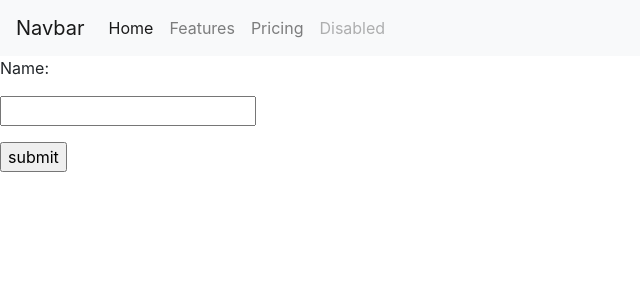
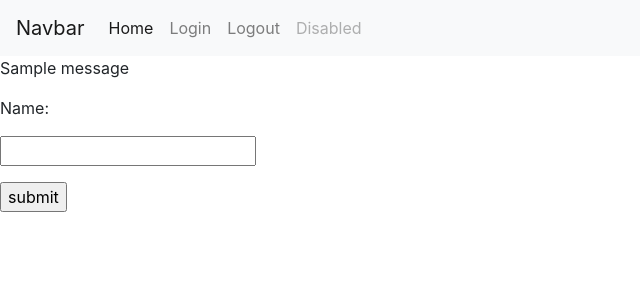
Before and after one commit to chick3n1i1/My-Python-Journey, a Flask app: page /login in a window 1280 px wide. Shown: the top 300 px of the page, without its empty margins (0-640 px from the left). Run offline with Flask 3, Linux system fonts and the light colour scheme; one stand-in notice (Sample message) is shown.

Commit message:
flask tutorial # 6
Flask tutorial 6 Message flashing. Tech with Tim

```diff
--- a/templates/base.html
+++ b/templates/base.html
@@ -13,13 +13,13 @@
             <div class="collapse navbar-collapse" id="navbarNav">
               <ul class="navbar-nav">
                 <li class="nav-item active">
-                  <a class="nav-link" href="#">Home <span class="sr-only">(current)</span></a>
+                  <a class="nav-link" href="/">Home <span class="sr-only">(current)</span></a>
                 </li>
                 <li class="nav-item">
-                  <a class="nav-link" href="#">Features</a>
+                  <a class="nav-link" href="login.html">Login</a>
                 </li>
                 <li class="nav-item">
-                  <a class="nav-link" href="#">Pricing</a>
+                  <a class="nav-link" href="login.html">Logout</a>
                 </li>
                 <li class="nav-item">
                   <a class="nav-link disabled" href="#" tabindex="-1" aria-disabled="true">Disabled</a>
--- a/templates/login.html
+++ b/templates/login.html
@@ -2,6 +2,13 @@
 {% block title %}Login Page{% endblock %}
 
 {% block content %}
+    {% with messages = get_flashed_messages() %}
+        {% if messages %}
+            {% for msg in messages %}
+                <p>{{msg}}</p>
+            {% endfor %}
+        {% endif %}
+    {% endwith %}
 <form action="#" method="post">
     <p>Name:</p>
     <p><input type="text" name="nm"/></p>
--- a/tutorial1.py
+++ b/tutorial1.py
@@ -1,4 +1,4 @@
-from flask import Flask, render_template, request, redirect, url_for, session
+from flask import Flask, render_template, request, redirect, url_for, session, flash
 from datetime import timedelta
 
 app = Flask(__name__)
@@ -15,9 +15,11 @@ def login():
         session.permanent = True
         user = request.form["nm"]
         session["user"] = user
+        flash(f"Login successful! Welcome back, {user}!", "info")
         return redirect(url_for("user", usr=user))
     else:
         if "user" in session:
+            flash("Already logged in!")
             return redirect(url_for("user"))
 
         return render_template("login.html")
@@ -26,12 +28,16 @@ def login():
 def user():
     if "user" in session:
         user = session["user"]
-        return f"<h1>{user}</h1>"
+        return render_template("user.html", user=user)
     else:
+        flash("You are not logged in")
         redirect(url_for("login"))
 
 @app.route("/logout")
 def logout():
+    if "user" in session:
+        user = session["user"]
+        flash(f"You have been logged out, {user}!", "info")
     session.pop("user", None)
     return redirect(url_for("login"))
 
```
Also changed, not shown: templates/user.html (added, +12 -0 lines).
